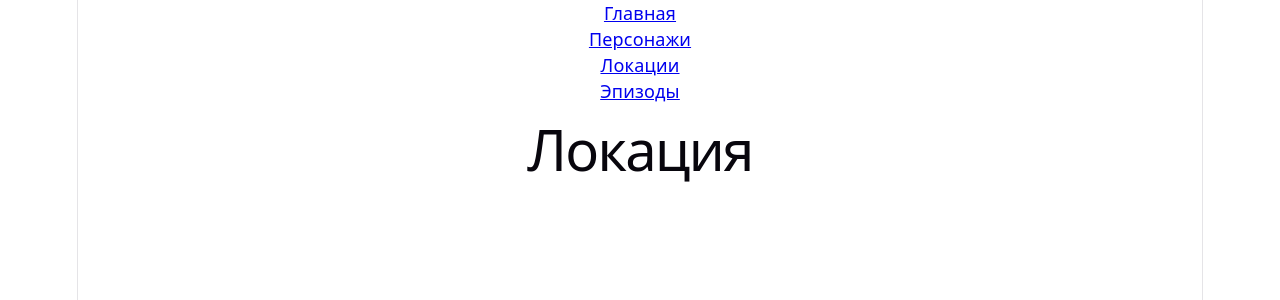
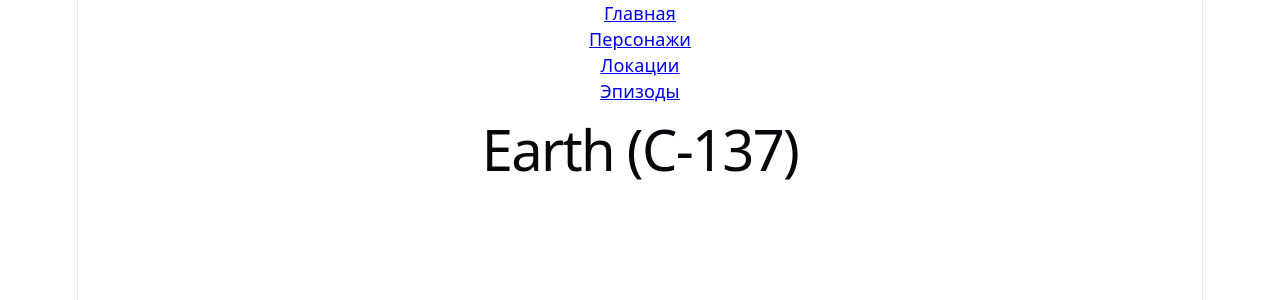
Before and after one commit to tatiana-dk/result-pro-react-rick-morty, a React (Vite) app: page /locations/1 in a window 1280 px wide. Shown: the top 300 px of the page. Built offline with nearby package versions, Linux system fonts and the light colour scheme.

Commit message:
feat: add simple Locations

```diff
--- a/src/pages/Location.tsx
+++ b/src/pages/Location.tsx
@@ -1,5 +1,19 @@
+import { useMemo } from "react";
+import { useParams, useNavigate } from "react-router";
+import { locations } from '../data/locations';
+
 export function Location() {
+    const params = useParams();
+    const navigate = useNavigate();
+
+    const location = useMemo(() => {
+        return locations.filter(l => String(l.id) === params.id)[0] || null;
+    }, [locations]);
+
+    if (!location)
+        navigate('/');
+
     return (
-        <h1>Локация</h1>
+        <h1>{location.name}</h1>
     );
 };
--- a/src/pages/Locations.tsx
+++ b/src/pages/Locations.tsx
@@ -1,5 +1,14 @@
+import { Link } from "react-router";
+import { locations } from '../data/locations';
+
 export function Locations() {
     return (
-        <h1>Локации</h1>
+        <>
+            <h1>Локации</h1>
+
+            {locations.map(location => (
+                <Link to={`/locations/${location.id}`}>{location.name}</Link>
+            ))}
+        </>
     );
 };
```
